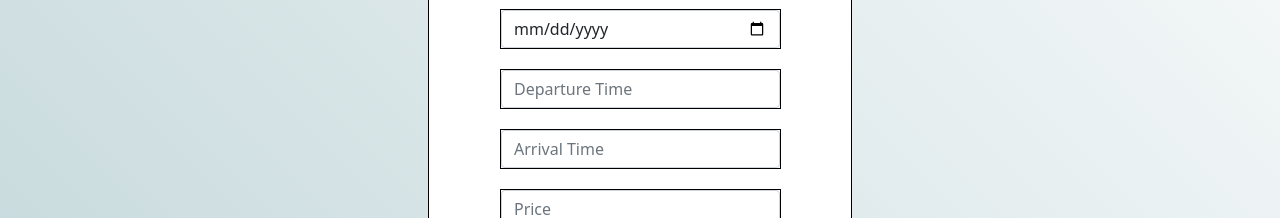
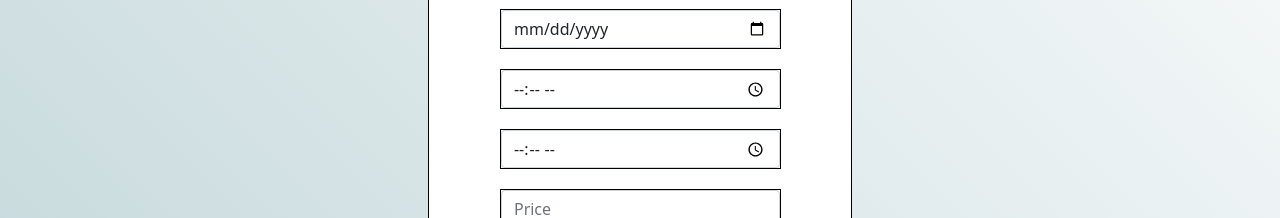
Before and after one commit to gopinathsjsu/team-project-team_techies, a React (Create React App) app in the folder Frontend/src/: page /employee/addflight in a window 1280 px wide. Shown: the part 460-678 px from the top of the page. Built offline with nearby package versions, Linux system fonts and the light colour scheme; no server answers; the HTML template or start-up script is replaced by a standard one.

Commit message:
booking redirect and time in add flight admin

```diff
--- a/Frontend/src/Components/AddFlight.js
+++ b/Frontend/src/Components/AddFlight.js
@@ -183,13 +183,13 @@ const AddFlight = () => {
 
 
                             <div className="form-group">
-                                <input onChange = {(e)=>setDepTime(e.target.value)} type="text" className="form-control"
+                                <input onChange = {(e)=>setDepTime(e.target.value)} type="time" className="form-control"
                                        name="dep time" value ={depTime} placeholder="Departure Time" required={true}
                                       />
                             </div>
 
                             <div className="form-group">
-                                <input onChange = {(e)=>setArrTime(e.target.value)} type="text" className="form-control"
+                                <input onChange = {(e)=>setArrTime(e.target.value)} type="time" className="form-control"
                                        name="arr time" value ={arrTime} placeholder="Arrival Time" required={true}
                                       />
                             </div>
--- a/Frontend/src/Components/Booking.js
+++ b/Frontend/src/Components/Booking.js
@@ -1,5 +1,5 @@
 import React from 'react'
-import { Link } from 'react-router-dom';
+
 import CustomerNavbar from './CustomerNavbar'
 import {useState,useEffect} from "react";
 import 'bootstrap/dist/css/bootstrap.css'
@@ -7,8 +7,10 @@ import '../App.css'
 import Table from 'react-bootstrap/Table'
 import Axios from 'axios'
 import { baseUrl } from '../Constants/url';
+import { Link,useHistory } from 'react-router-dom';
 
 const Booking = (props) => {
+  let history=useHistory();
   const[userInfo,setUserInfo] = useState([]);
   const[maxRewards,setMaxRewards] = useState("")
   const[firstName,setFirstName] = useState("");
@@ -57,7 +59,7 @@ payment:{
   .then((response)=>{
       console.log(response)
       setSuccess('Flight booked successfully!!');
-
+      history.push("/customer/bookings");
 
   }).catch(()=>{
       console.log('some error occurred!')
--- a/Frontend/src/Constants/url.js
+++ b/Frontend/src/Constants/url.js
@@ -1,2 +1,2 @@
 export const baseUrl = "http://54.176.8.82:5000";
-//export const baseUrl = " http://127.0.0.1:5000/";
+// export const baseUrl = " http://127.0.0.1:5000/";
```
